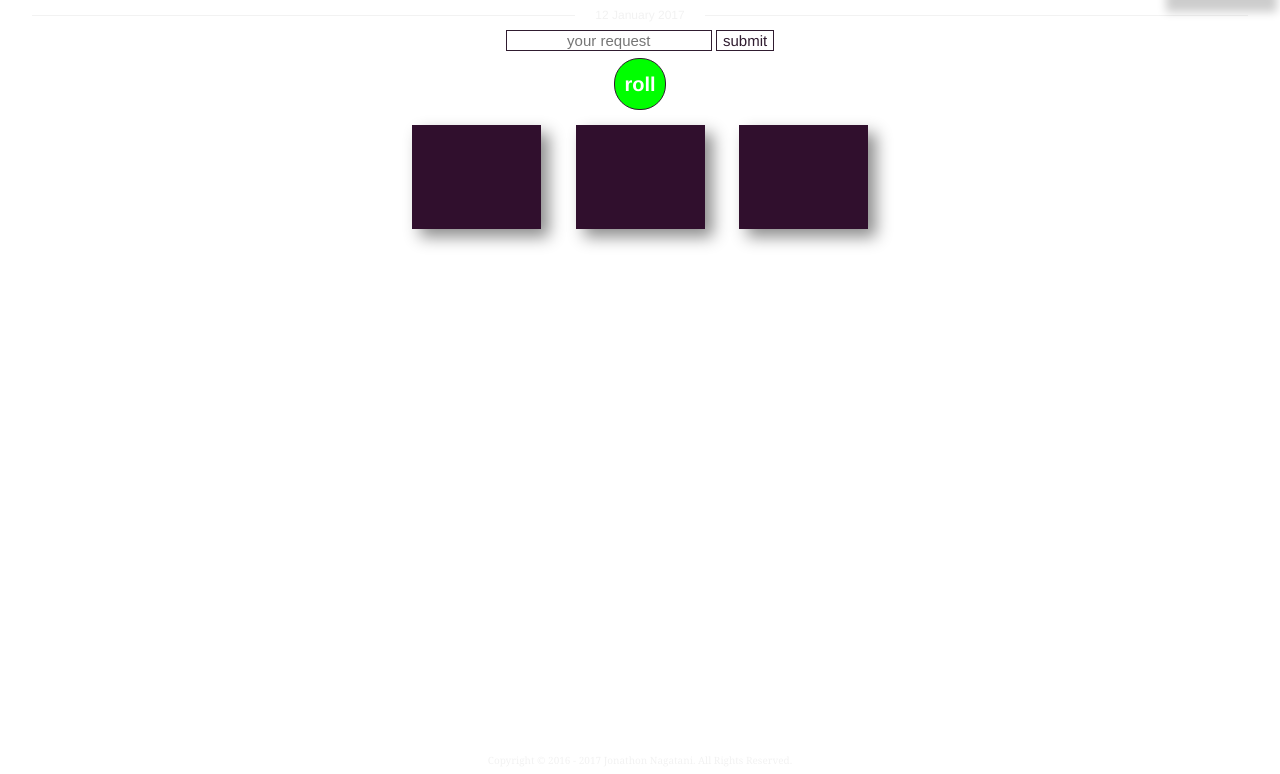
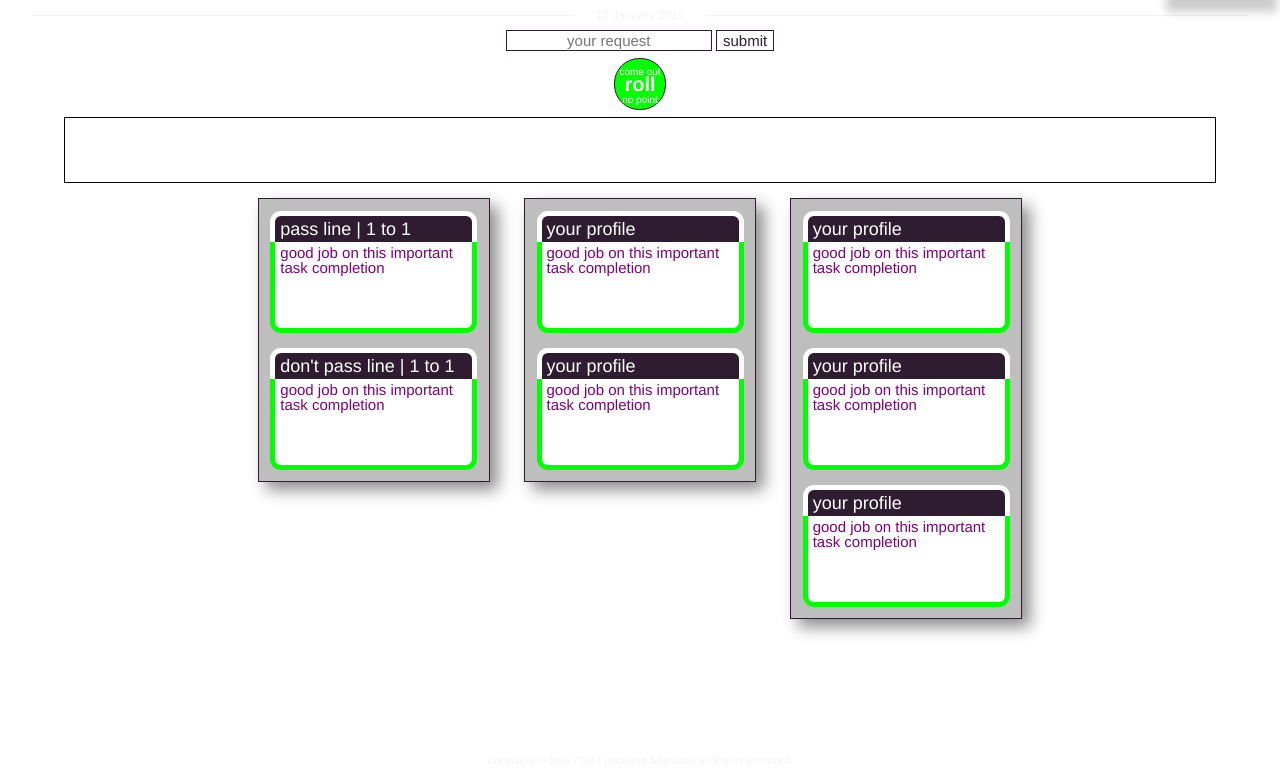
Before and after one commit to nmsb10/TriviaGame, a PHP site: page /apps/app02.html in a window 1280 px wide. Shown: the part 26-800 px from the top of the page. Run offline with PHP 8.4, Linux system fonts and the light colour scheme.

Commit message:
some updates

```diff
--- a/apps/app02.html
+++ b/apps/app02.html
@@ -37,7 +37,15 @@
 					<input id = "add-bet-button" type = "submit" value = "submit" title='after typing your bet, click this button (or press the enter key on your keyboard) to submit your bet'>
 				</form>
 				<div id='roll-button' title='click to roll'>
-					roll
+					<div id = 'roll-description'>
+						default
+					</div>
+					<div id = 'roll-word'>
+						roll
+					</div>
+					<div id = 'point-number'>
+						default
+					</div>
 				</div>
 			</section>
 			<section id = 'roll-results'>
@@ -48,10 +56,66 @@
 			</section>
 			<section id = 'player-bets'>
 				<div class = 'bet-summary'>
+					<div class = 'lacinato'>
+						<div class = 'lacinato-header' id = 'passline-bet'>
+							pass line | 1 to 1
+						</div>
+						<div class = 'lacinato-content'>
+							good job on this important task completion
+						</div>
+					</div>
+					<div class = 'lacinato'>
+						<div class = 'lacinato-header'>
+							don't pass line | 1 to 1
+						</div>
+						<div class = 'lacinato-content'>
+							good job on this important task completion
+						</div>
+					</div>
 				</div>
 				<div class = 'bet-summary'>
+					<div class = 'lacinato'>
+						<div class = 'lacinato-header'>
+							your profile
+						</div>
+						<div class = 'lacinato-content'>
+							good job on this important task completion
+						</div>
+					</div>
+					<div class = 'lacinato'>
+						<div class = 'lacinato-header'>
+							your profile
+						</div>
+						<div class = 'lacinato-content'>
+							good job on this important task completion
+						</div>
+					</div>
 				</div>
 				<div class = 'bet-summary'>
+					<div class = 'lacinato'>
+						<div class = 'lacinato-header'>
+							your profile
+						</div>
+						<div class = 'lacinato-content'>
+							good job on this important task completion
+						</div>
+					</div>
+					<div class = 'lacinato'>
+						<div class = 'lacinato-header'>
+							your profile
+						</div>
+						<div class = 'lacinato-content'>
+							good job on this important task completion
+						</div>
+					</div>
+					<div class = 'lacinato'>
+						<div class = 'lacinato-header'>
+							your profile
+						</div>
+						<div class = 'lacinato-content'>
+							good job on this important task completion
+						</div>
+					</div>
 				</div>
 			</section>
 			<section id = 'your-resolved-bets-and-results'>
--- a/assets/css/styleapp02.css
+++ b/assets/css/styleapp02.css
@@ -143,15 +143,12 @@
 #roll-button{
 	width: 50px;
 	height: 50px;
-	font-size: 20px;
-	font-weight: 700;
-	line-height: 50px;
 	text-align:center;
 	color: rgba(255, 255, 255,1);
 	background-color: lime;
 	border: 1px solid rgba(48, 28, 48, 1);
 	border-radius: 25px;
-	margin:7px auto 0px;
+	margin:7px auto;
 	cursor: pointer;
 	-webkit-transition: -webkit-transform 1s, box-shadow 1s; /* For Safari 3.1 to 6.0 */
     transition: transform 1s, box-shadow 1s;
@@ -160,11 +157,35 @@
 #roll-button:hover{
 	cursor: pointer;
 	background-color: lime;
-	-webkit-transform: rotate(720deg); /* Safari */
-    transform: rotate(720deg);
+	/*-webkit-transform: rotate(720deg);*/ /* Safari */
+    /*transform: rotate(720deg);*/
     /*http://www.w3schools.com/cssref/css3_pr_box-shadow.asp
 	horizontal shadow position; vertical shadow position; blur distance; shadow size; color*/
     box-shadow: 0px 0px 7px 11px rgba(48, 28, 48, 0.5);
+}
+
+#roll-button:active{
+	background-color: purple;
+}
+
+#roll-description, #point-number{
+	height: 12.5px;
+	width: 100%;
+	font-size:10px;
+	line-height: 25px;
+}
+
+#point-number{
+	line-height:6.25px;
+}
+
+#roll-word{
+	height: 25px;
+	width: 100%;
+	font-size: 20px;
+	line-height:25px;
+	font-weight: 700;
+
 }
 
 #player-bets{
@@ -173,11 +194,74 @@
 
 .bet-summary{
 	display: inline-block;
-	width: 125px;
-	height:100px;
-	border: 2px solid rgba(48, 15, 45, 1);
+	width: 230px;
+	border: 1px solid rgba(48, 28, 48, 1);
 	box-shadow: 8px 8px 15px rgba(0, 0, 0, 0.45);
 	color: white;
-	background-color: rgba(48, 15, 45, 1);
+	background-color: rgba(190, 190, 190, 1);
 	margin: 15px;
+	vertical-align: top;
 }
+
+.lacinato{
+	width: 90%;
+	margin: 0 auto;
+	/*background-color: lime;*/
+	margin-top: 15px;
+}
+
+.lacinato:first-child{
+	margin-top: 5%;
+}
+
+.lacinato:last-child{
+	margin-bottom: 5%;
+}
+
+.lacinato-header{
+	border-radius: 11px 11px 0px 0px;
+	border: 5px solid white;
+	border-bottom:none;
+	background-color: rgba(48, 28, 48, 1);
+	color: rgba(255, 255, 255, 1);
+	height: 20px;
+	font-size: 18px;
+	line-height:20px;
+	text-align:left;
+	padding: 3px 5px;
+}
+
+.lacinato-content{
+	border-radius: 0px 0px 11px 11px;
+	border: 5px solid lime;
+	border-top: none;
+	background-color: rgba(255, 255, 255, 1);
+	color: purple;
+	height: 80px;
+	font-size: 15px;
+	text-align:left;
+	padding: 3px 5px;
+}
+
+#roll-results{
+	background-color: rgba(255, 255, 255, 1);
+	color: black;
+	border: 1px solid black;
+	overflow: auto;
+	height:64px;
+}
+
+.two-dice{
+	display: inline-block;
+}
+
+.dice-result{
+	height: 15px;
+	width: 15px;
+	background-color: rgba(255, 0, 0, 0.85);
+	color: rgba(255, 255, 255, 1);
+	text-align: center;
+	line-height: 15px;
+	padding: 5px;
+	margin: 3px;
+}
--- a/assets/javascript/app02.js
+++ b/assets/javascript/app02.js
@@ -3,7 +3,9 @@
 document.addEventListener("DOMContentLoaded", function(event) {
 	//http://stackoverflow.com/questions/799981/document-ready-equivalent-without-jquery
 	showDate();
-	submitBet();
+	updateRollButton();
+	enterRequest();
+	roll();
 });
 
 function showDate(){
@@ -40,33 +42,268 @@ var dateFun = {
 	}
 };
 
-var clicks = 0;
-function submitBet(){
-	console.log('submitBid function called');
+var rollStatus = {
+	comeOut: true,
+	point:0,
+	rollNumber:0
+};
+
+function Bet(type, amount, number){
+	this.type = type;
+	this.amount = amount;
+	this.number = number;
+}
+
+function MultiwordBet(){
+	this.bet = false;
+	this.pass = false;
+	this.passline = false;
+	this.line = false;
+	this.do = false;
+	this.not = false;
+	this.dont = false;
+	this.place = false;
+	this.odds = false;
+	this.lay = false;
+	this.come = false;
+}
+
+function updateRollButton(){
+	if(rollStatus.comeOut){
+		document.getElementById('roll-description').innerText = 'come out';
+		document.getElementById('point-number').innerText = 'no point';
+	}else{
+		document.getElementById('roll-description').innerText = 'point is';
+		document.getElementById('point-number').innerText = rollStatus.point;
+	}
+}
+
+function enterRequest(){
 	document.getElementById('add-bet-button').addEventListener('click', function(event){
-		clicks ++;
-		console.log('your clicks: ' + clicks);
 		var bet = document.getElementById('input-bet').value;
-		console.log(bet);
+		document.getElementById('input-bet').value = '';
+		//evaluate the request
+		var requestArray = bet.split(' ');
+		var numbersArray = [];
+		var stringsArray = [];
+		//separate the request into an array of strings, and a separate array of numbers
+		for(var i = 0; i<requestArray.length; i++){
+			//parseFloat?
+			if(parseInt(requestArray[i])){
+				numbersArray.push(requestArray[i]);
+			}else{
+				stringsArray.push(requestArray[i]);
+			}
+		}
+		var currentBet = new Bet();
+		if(stringsArray.length === 1){
+			switch(stringsArray[0]){
+				case 'pass':
+				case 'passline':
+				case 'pl':
+					currentBet.type = 'passline';
+					break;
+				case 'don\'tpass':
+				case 'dontpass':
+				case 'dp':
+					currentBet.type = 'donotpassline';
+					break;
+				case 'place':
+					currentBet.type = 'place';
+					break;
+				case 'odds'://note if user only specifies odds, it is assumed this is for a pass line bet, and not laying odds or placing odds on a come bet
+				case 'placeodds':
+					currentBet.type = 'placeodds';
+					break;
+				case 'lo':
+				case 'layodds':
+					currentBet.type = 'layodds';
+					break;
+				case 'come':
+				case 'comebet':
+					currentBet.type = 'come';
+					break;
+				case 'dc':
+				case 'dontcome':
+					currentBet.type = 'dontcome';
+					break;
+				default:
+					console.log('unknown bet TYPE');
+					break;
+			}
+		}else if (stringsArray.length > 1){
+			//you must have a multiword bet if the strings array length is > 1
+			var mwbet = new MultiwordBet();
+			//check if any of the words is a part of the possible multi-word bet words from the options in the MultiwordBet constructor
+			for(var j = 0; j < stringsArray.length; j++){
+				switch(stringsArray[j]){
+					case 'bet':
+						mwbet.bet = true;
+						break;
+					case 'pass':
+						mwbet.pass = true;
+						break;
+					case 'passline':
+						mwbet.passline = true;
+						break;
+					case 'line':
+						mwbet.line = true;
+						break;
+					case 'do':
+						mwbet.do = true;
+						break;
+					case 'not':
+						mwbet.not = true;
+						break;
+					case 'dont':
+					case 'don\'t':
+						mwbet.dont = true;
+						break;
+					case 'place':
+						mwbet.place = true;
+						break;
+					case 'odds':
+						mwbet.odds = true;
+						break;
+					case 'lay':
+						mwbet.lay = true;
+						break;
+					case 'come':
+						mwbet.come = true;
+						break;
+					default:
+						console.log('unknown WORD used in bet request: '+ stringsArray[j]);
+						break;
+				}
+			}
+			console.log(mwbet);
+			//evaluate mwbet to properly assign currentBet.type
+			//should I have a return after each else if statement?
+			for(var key in mwbet){
+				console.log('searching mwbet now!!!');
+				if((mwbet.do && mwbet.not && mwbet.pass) || (mwbet.dont && mwbet.pass) || (mwbet.dont && mwbet.pass && mwbet.bet) || (mwbet.do && mwbet.not && mwbet.passline) || (mwbet.do && mwbet.not && mwbet.passline && mwbet.bet)){
+					currentBet.type = 'donotpassline';
+				}else if((mwbet.pass && mwbet.line) || (mwbet.passline && mwbet.bet) || (mwbet.pass && mwbet.line && mwbet.bet)){
+					//MUST check for a "plain" pass line bet AFTER don't pass
+					currentBet.type = 'passline';
+				}else if(mwbet.place && mwbet.odds){
+					currentBet.type = 'placeodds';
+				}else if(mwbet.lay && mwbet.odds){
+					currentBet.type = 'layodds';
+				}else if((mwbet.dont && mwbet.come) || (mwbet.dont && mwbet.come && mwbet.bet) || (mwbet.do && mwbet.not && mwbet.come) || (mwbet.do && mwbet.not && mwbet.come && mwbet.bet)){
+					currentBet.type = 'dontcome';
+				}else if(mwbet.come && mwbet.bet){//MUST check for a "plain" come bet AFTER don't come
+					currentBet.type = 'come';
+				}else if(mwbet.place && mwbet.bet){
+					currentBet.type = 'place';
+				}
+			}
+		}
+		//evaluate for the number and bet amount
+		if(numbersArray.length === 1){
+			currentBet.amount = numbersArray[0];
+		}else{
+			currentBet.amount = numbersArray[1];
+			currentBet.number = numbersArray[0];
+		}
+		//evaluate the constructor using the submitBet function
+		//submitBet(currentBet.type, currentBet.amount, currentBet.number);
+		submitBet(currentBet);
 		document.getElementById('input-bet').value = '';
 		//return false;
 		event.preventDefault();
 	});
 }
 
+function roll(){
+	document.getElementById('roll-button').addEventListener('click', function(event){
+		rollStatus.rollNumber ++;
+		var dice = {
+			one: Math.floor(Math.random()*6)+1,
+			two: Math.floor(Math.random()*6)+1
+		};
+		var twoDiceDisplay = "<div class='two-dice'><div class='dice-result'>" + dice.one + "</div><div class='dice-result'>" + dice.two + "</div></div>";
+		document.getElementById('roll-results').innerHTML += twoDiceDisplay;
+		resolveBets(dice.one, dice.two);
+		updateRollStatus(dice.one, dice.two);
+		updateRollButton();
+		// event.preventDefault();
+	});
+}
+
+function resolveBets(one, two){
+
+}
+
+function updateRollStatus(dieOne, dieTwo){
+	var rollTotal = dieOne + dieTwo;
+	if(rollStatus.comeOut){
+		if(rollTotal === 7 || rollTotal === 11){
+			console.log('front line winner');
+		}else if (rollTotal === 2 || rollTotal === 3 || rollTotal === 12){
+			console.log('front line loses');
+		}else{
+			console.log('point is ' + rollTotal);
+			rollStatus.point = rollTotal;
+			rollStatus.comeOut = false;
+		}
+	}else{
+		if(rollTotal===7){
+			console.log('pass line loses.');
+			rollStatus.comeOut = true;
+		}else if(rollTotal === rollStatus.point){
+			console.log('pass line wins.');
+			rollStatus.comeOut = true;
+		}
+	}
+}
+
+function submitBet(bet){
+	console.log(bet.type);
+	switch(bet.type){
+		case 'passline':
+			console.log('passline bet');
+			break;
+		case 'donotpassline':
+			console.log('don\'t pass bet');
+			break;
+		case 'placeodds':
+			console.log('place odds bet');
+			break;
+		case 'layodds':
+			console.log('lay odds bet');
+			break;
+		case 'come':
+			console.log('come bet');
+			break;
+		case 'dontcome':
+			console.log('don\'t come bet');
+			break;
+		case 'place':
+			console.log('place bet');
+			break;
+		default:
+			console.log('unknown bet type');
+			break;
+	}
+}
+
 
 //answer for keeping the chat thing scrolled to bottom unless user scrolls otherwise
 	//http://stackoverflow.com/questions/18614301/keep-overflow-div-scrolled-to-bottom-unless-user-scrolls-up
 
-
-
-
-
+//document.getElementsByClassName("example");
 //.value, .innerHTML
 //document.queryselector??
 //use a switch statement??
 //functions that return values??
 //indexOf (returns -1 if not in there)
+
+//add class to an element:
+// var d = document.getElementById("div1");
+// d.className += " otherclass"; NB the space before the otherclass name
+
+
 
 // arrayName.indexOf("elementInTheArray") = returns the
 // index number of that element
```
